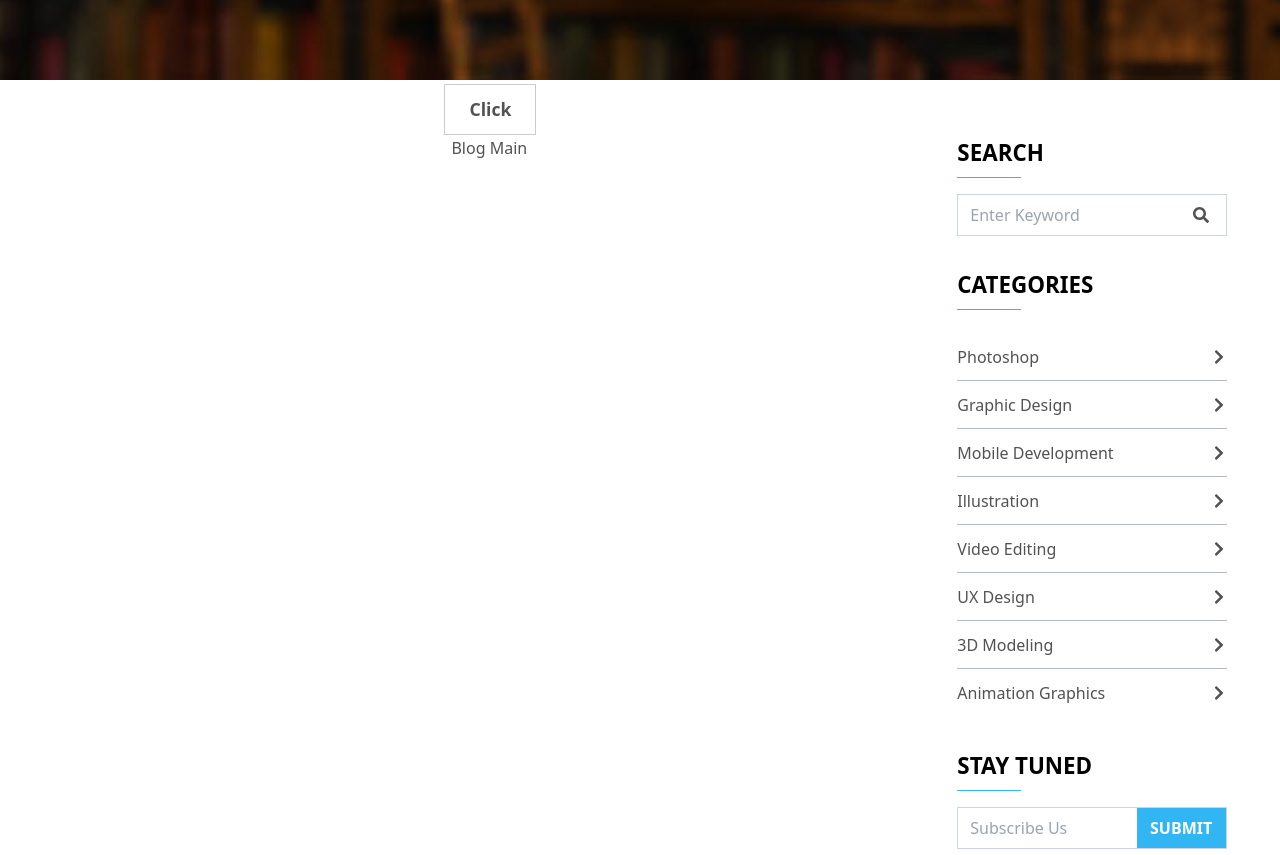
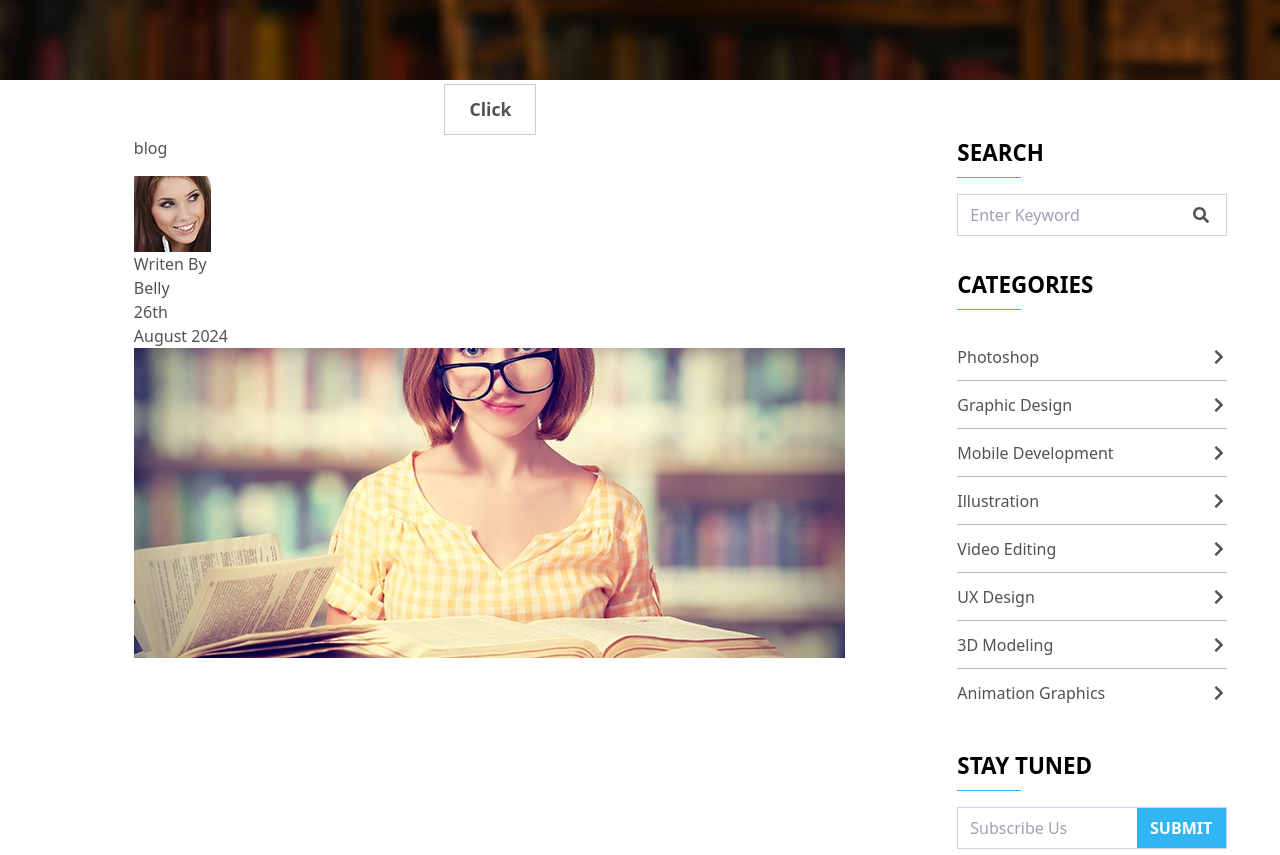
Before and after one commit to emmanuel-cruz-dev/literarium, a React (Vite) app: page /blog in a window 1280 px wide. Shown: the part 560-1415 px from the top of the page. Built offline with nearby package versions, Linux system fonts and the light colour scheme.

Commit message:
estructurando BlogMain articles

```diff
--- a/src/components/routes/blog/BlogMain.tsx
+++ b/src/components/routes/blog/BlogMain.tsx
@@ -1,7 +1,37 @@
+import MainBlogWriter1 from "../../../assets/images/main-blog-writer1.jpg";
+import MainBlogImg1 from "../../../assets/images/main-blog-img1.jpg";
+
+const BlogMainArticle = () => {
+  return (
+    <article>
+      <div>
+        <figure>
+          <img src={MainBlogWriter1} alt="" />
+        </figure>
+        <div>
+          <p>Writen By</p>
+          <h2>Belly</h2>
+        </div>
+      </div>
+      <div>
+        <p>
+          26
+          <span>th</span>
+        </p>
+        <p>August 2024</p>
+      </div>
+      <div>
+        <img src={MainBlogImg1} alt="" />
+      </div>
+    </article>
+  );
+};
+
 const BlogMain = () => {
   return (
     <article className="lg:col-span-3 mx-auto flex flex-col gap-4">
-      <h2>Blog Main</h2>
+      <h2>blog</h2>
+      <BlogMainArticle />
     </article>
   );
 };
```
